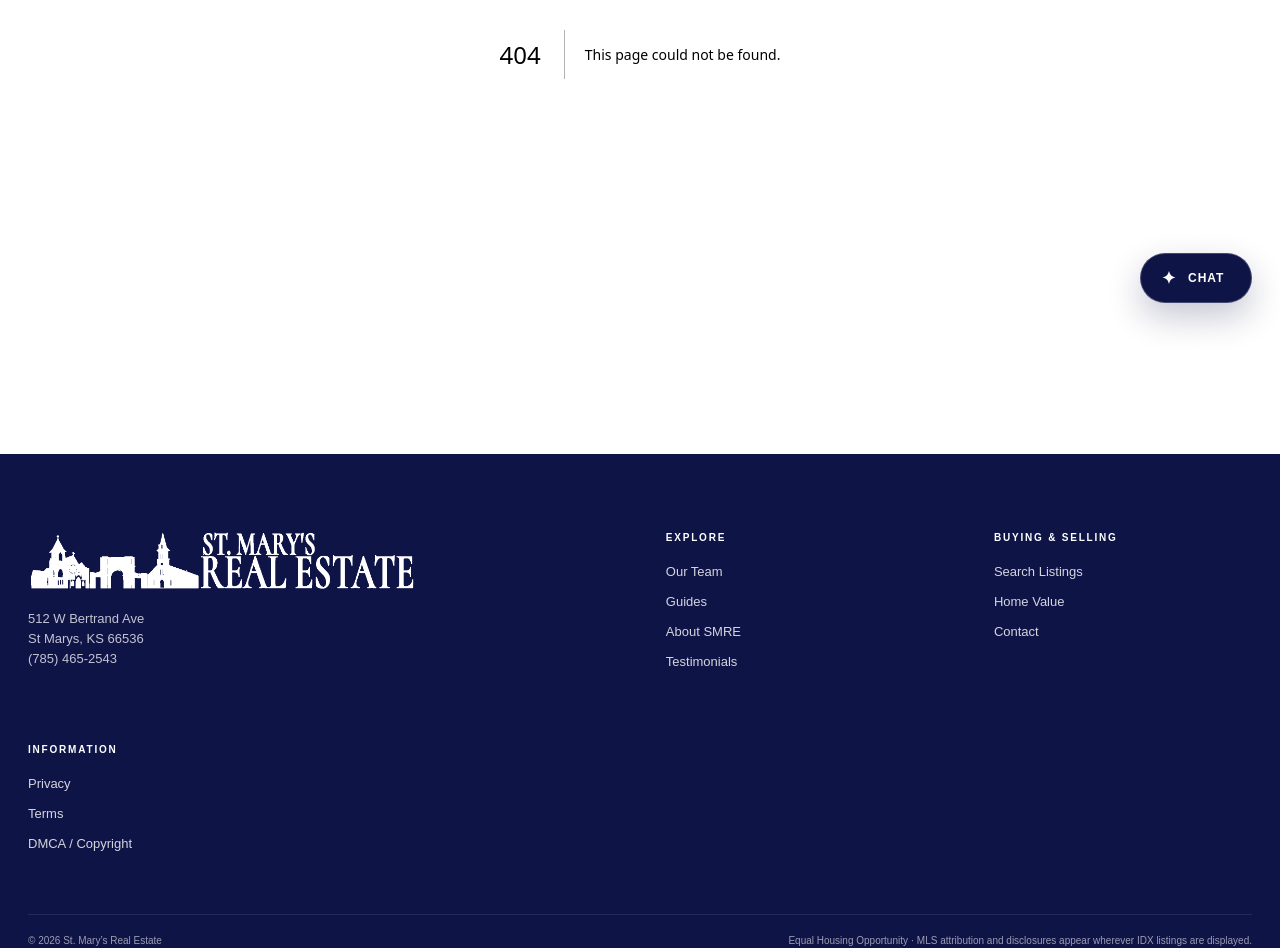
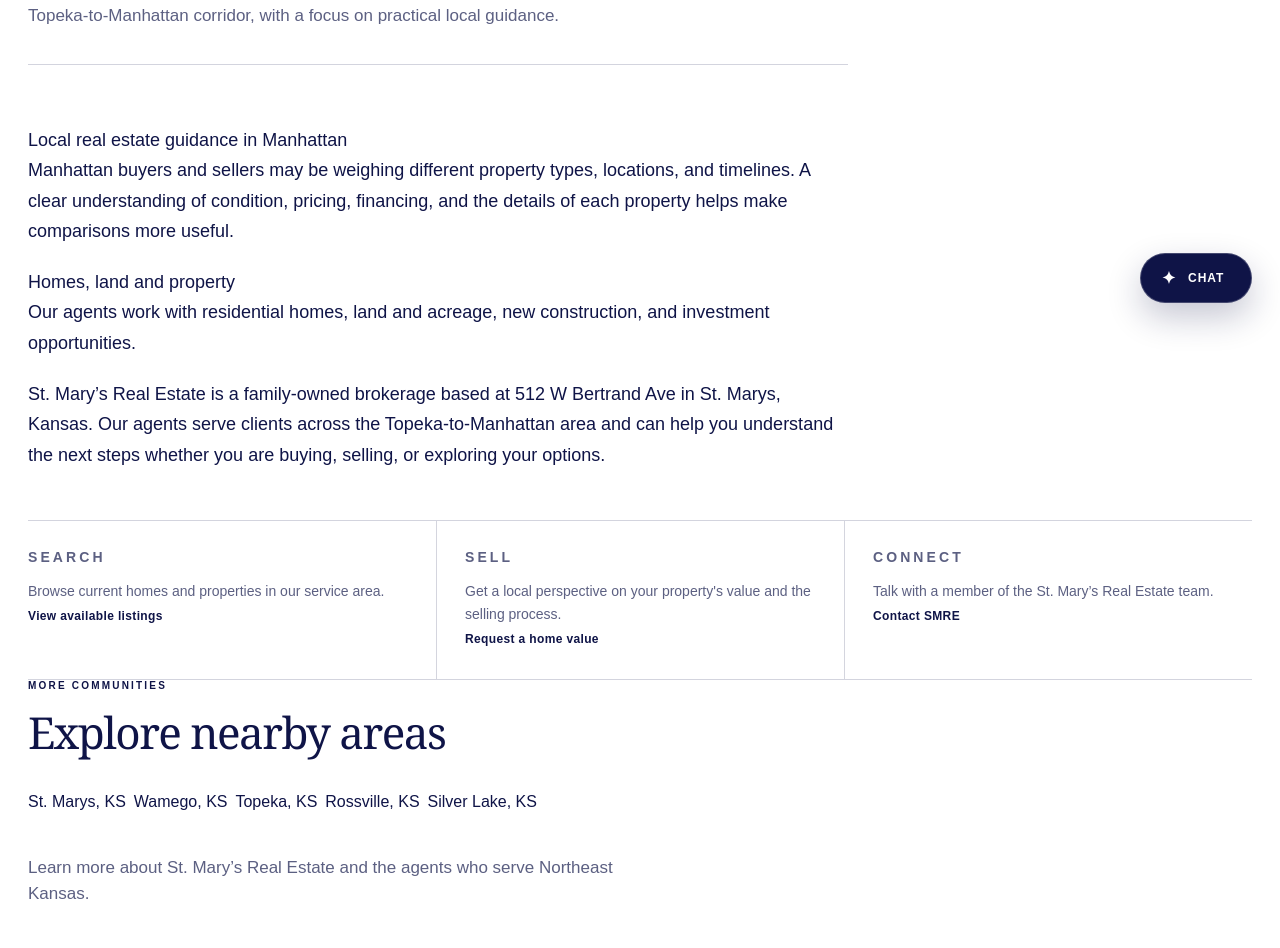
Before and after one commit to pierrenavarre1/smre, a Next.js app: page /communities/manhattan in a window 1280 px wide. Before the commit this address had no page. Shown: the part 469-1417 px from the top of the page. Built offline with nearby package versions, Linux system fonts and the light colour scheme.

Commit message:
Add lightweight local community SEO landing pages

```diff
--- /dev/null
+++ b/app/communities/[slug]/page.tsx
@@ -0,0 +1,69 @@
+import Link from 'next/link';
+import { notFound } from 'next/navigation';
+
+type Community = {
+  name:string;
+  slug:string;
+  intro:string;
+  localFocus:string;
+  propertyFocus:string;
+};
+
+const communities:Community[] = [
+  {name:'St. Marys',slug:'st-marys',intro:'St. Marys is home to St. Mary’s Real Estate. Our brokerage is based here, and our agents work with buyers and sellers considering homes, land, and rural properties in the community and nearby areas.',localFocus:'For buyers moving to St. Marys, it helps to look beyond the home itself. Property location, access, utilities, condition, and proximity to the services you use every day can all shape whether a property is the right fit.',propertyFocus:'Our team works with residential properties, rural homes, land and acreage, investment opportunities, and new construction in and around St. Marys.'},
+  {name:'Wamego',slug:'wamego',intro:'St. Mary’s Real Estate serves buyers and sellers in Wamego and the surrounding communities. We help clients compare homes, evaluate property details, and understand the practical considerations involved in a purchase or sale.',localFocus:'When evaluating a Wamego property, consider its location, condition, utility arrangements, lot characteristics, and how it fits your plans. Buyers comparing in-town homes with properties outside town may have different due-diligence needs.',propertyFocus:'We assist with residential real estate as well as rural homes, land, acreage, and investment properties in the Wamego area.'},
+  {name:'Manhattan',slug:'manhattan',intro:'St. Mary’s Real Estate works with clients looking to buy or sell property in Manhattan and the communities between Manhattan and St. Marys. Our service area follows the Topeka-to-Manhattan corridor, with a focus on practical local guidance.',localFocus:'Manhattan buyers and sellers may be weighing different property types, locations, and timelines. A clear understanding of condition, pricing, financing, and the details of each property helps make comparisons more useful.',propertyFocus:'Our agents work with residential homes, land and acreage, new construction, and investment opportunities.'},
+  {name:'Topeka',slug:'topeka',intro:'St. Mary’s Real Estate serves buyers and sellers in Topeka and nearby Northeast Kansas communities. We provide hands-on help with residential property decisions and work with clients considering a range of property types.',localFocus:'When buying or selling in the Topeka area, property-specific factors matter. Location, condition, improvements, lot size, and comparable sales all help inform a sound decision.',propertyFocus:'Our brokerage handles residential real estate, land and acreage, rural properties, commercial property, and investment opportunities.'},
+  {name:'Rossville',slug:'rossville',intro:'St. Mary’s Real Estate works with buyers and sellers in Rossville and the surrounding area. As a St. Marys-based brokerage, we serve smaller communities throughout the region as well as the larger Topeka and Manhattan markets.',localFocus:'For properties in and around Rossville, buyers may want to pay particular attention to lot characteristics, outbuildings, utility service, access, and the condition of major systems. The right questions depend on the individual property.',propertyFocus:'We help clients with homes, rural properties, land and acreage, and property sales in the Rossville area.'},
+  {name:'Silver Lake',slug:'silver-lake',intro:'St. Mary’s Real Estate serves Silver Lake and surrounding communities in Northeast Kansas. Our agents help clients navigate the purchase and sale of homes and other property, with local knowledge and straightforward communication.',localFocus:'A useful property comparison considers more than the asking price. Location, property condition, lot size, improvements, and recent comparable sales can all influence value and suitability.',propertyFocus:'Our team works with residential properties, rural homes, land and acreage, and investment opportunities.'}
+];
+
+export function generateStaticParams(){return communities.map(({slug})=>({slug}));}
+export const dynamicParams=false;
+
+export async function generateMetadata({params}:{params:Promise<{slug:string}>}){
+  const {slug}=await params;
+  const community=communities.find(item=>item.slug===slug);
+  if(!community)return {};
+  return {
+    title:`${community.name}, KS Real Estate | Homes & Land`,
+    description:`Buy or sell a home, rural property, land or acreage in ${community.name}, Kansas with St. Mary’s Real Estate. Local service from our St. Marys-based team.`,
+    alternates:{canonical:`/communities/${community.slug}`}
+  };
+}
+
+export default async function CommunityPage({params}:{params:Promise<{slug:string}>}){
+  const {slug}=await params;
+  const community=communities.find(item=>item.slug===slug);
+  if(!community)notFound();
+  const schema={
+    '@context':'https://schema.org',
+    '@type':'RealEstateAgent',
+    name:'St. Mary’s Real Estate',
+    url:'https://www.smre.info',
+    areaServed:{'@type':'City',name:community.name,containedInPlace:{'@type':'State',name:'Kansas'}}
+  };
+  return <section className="section container">
+    <script type="application/ld+json" dangerouslySetInnerHTML={{__html:JSON.stringify(schema).replace(/</g,'\\u003c')}} />
+    <div className="page-intro">
+      <p className="eyebrow">NORTHEAST KANSAS REAL ESTATE</p>
+      <h1>{community.name}, Kansas Real Estate</h1>
+      <p>{community.intro}</p>
+    </div>
+    <div className="about-copy">
+      <h2>Local real estate guidance in {community.name}</h2>
+      <p>{community.localFocus}</p>
+      <h2>Homes, land and property</h2>
+      <p>{community.propertyFocus}</p>
+      <p>St. Mary’s Real Estate is a family-owned brokerage based at 512 W Bertrand Ave in St. Marys, Kansas. Our agents serve clients across the Topeka-to-Manhattan area and can help you understand the next steps whether you are buying, selling, or exploring your options.</p>
+    </div>
+    <div className="about-local-points">
+      <div className="about-local-point"><p className="eyebrow">SEARCH</p><p>Browse current homes and properties in our service area.</p><Link className="text-link" href={`/listings?city=${encodeURIComponent(community.name)}`}>View available listings</Link></div>
+      <div className="about-local-point"><p className="eyebrow">SELL</p><p>Get a local perspective on your property's value and the selling process.</p><Link className="text-link" href="/valuation">Request a home value</Link></div>
+      <div className="about-local-point"><p className="eyebrow">CONNECT</p><p>Talk with a member of the St. Mary’s Real Estate team.</p><Link className="text-link" href="/contact">Contact SMRE</Link></div>
+    </div>
+    <div className="section-head compact"><div><p className="eyebrow">MORE COMMUNITIES</p><h2>Explore nearby areas</h2></div></div>
+    <div className="tag-list">{communities.filter(item=>item.slug!==community.slug).map(item=><Link key={item.slug} href={`/communities/${item.slug}`}>{item.name}, KS</Link>)}</div>
+    <p className="lead" style={{marginTop:40}}>Learn more about <Link href="/about">St. Mary’s Real Estate</Link> and the agents who serve Northeast Kansas.</p>
+  </section>;
+}
```
